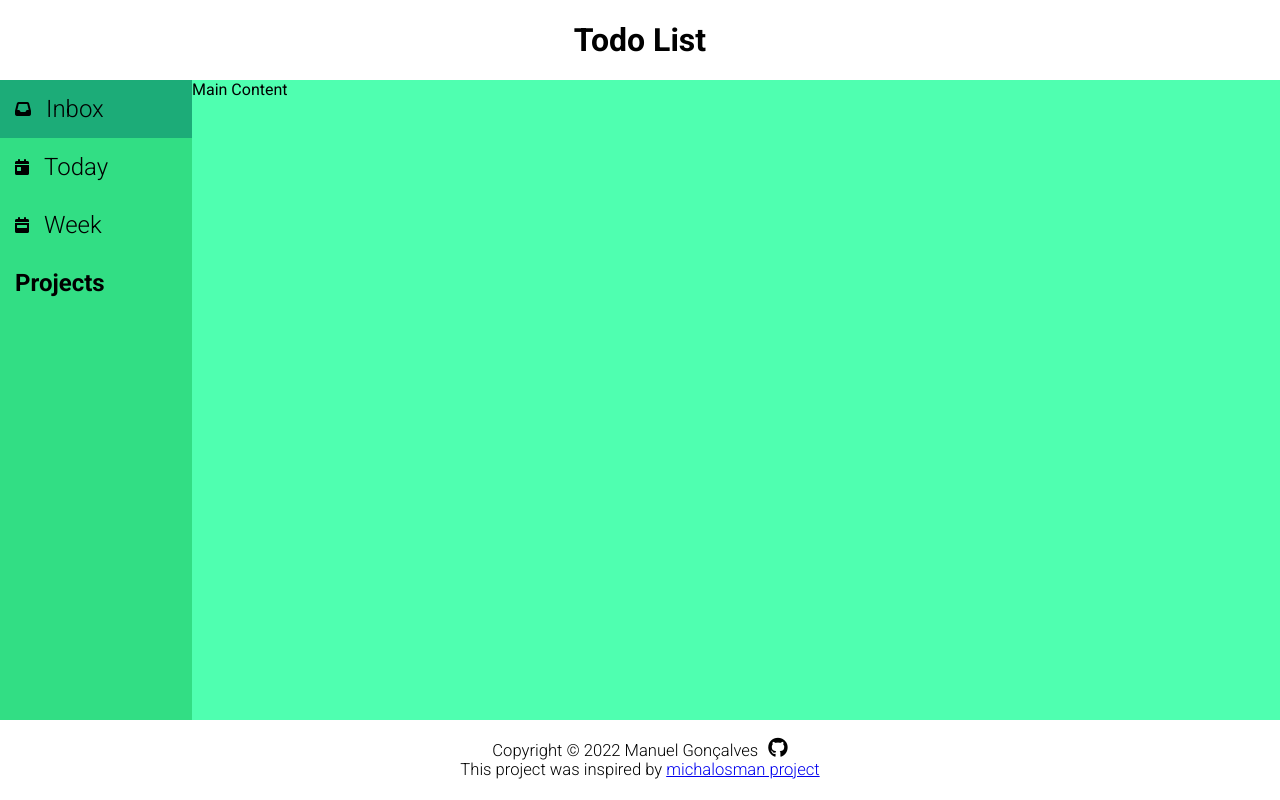
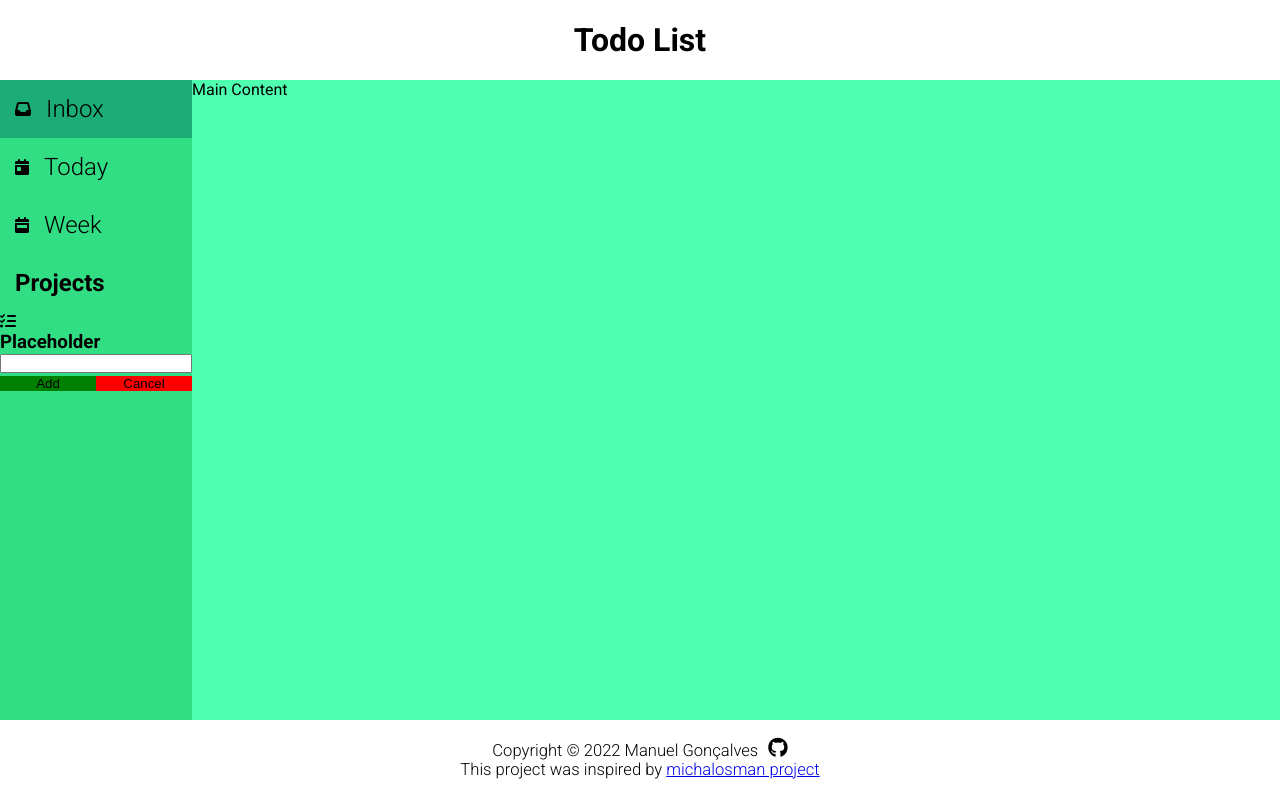
Before and after one commit to MrBowmanXD/todo-list, a Vue app: page / in a window 1280 px wide. Both pictures are taken after a click on the element "Add Project". Built offline with nearby package versions, Linux system fonts and the light colour scheme.

Commit message:
Added created Projects title placeholders

```diff
--- a/index.html
+++ b/index.html
@@ -5,7 +5,7 @@
     <link rel="icon" href="/favicon.ico" />
     <meta name="viewport" content="width=device-width, initial-scale=1.0" />
     <script src="https://kit.fontawesome.com/77bad41380.js" crossorigin="anonymous"></script>
-    <title>Vite App</title>
+    <title>Todo List</title>
   </head>
   <body>
     <div id="app"></div>
--- a/src/components/Main/SidebarMenu/Projects/AddButton.vue
+++ b/src/components/Main/SidebarMenu/Projects/AddButton.vue
@@ -14,5 +14,8 @@ export default {
 </script>
 
 <style scoped>
-
+  button {
+    width: 50%;
+    border: none;
+  }
 </style>
--- a/src/components/Main/SidebarMenu/Projects/AddProjects.vue
+++ b/src/components/Main/SidebarMenu/Projects/AddProjects.vue
@@ -1,4 +1,8 @@
 <template>
+  <div class="CreatedProjectContainer" v-if="NewCreatedProject">
+    <CreatedProject />
+  </div>
+
   <div class="AddProjectContainer container" v-if="!AtivarFormulario" @click="MostrarFormulario">
     <div class="AddProjectIcon">
       <i class="fa-solid fa-plus"></i>
@@ -7,21 +11,26 @@
       {{ title }}
     </h4>
   </div>
-  <Formulario :FormularioAtivo="AtivarFormulario" @clicked="CancelActivated"/>
+  <div class="FormularioContainer" v-if="AtivarFormulario">
+    <Formulario :FormularioAtivo="AtivarFormulario" @clicked="CancelActivated"/>
+  </div>
 </template>
 
 <script>
   import Formulario from './Formulario.vue';
+  import CreatedProject from './CreatedProjects/CreatedProject.vue';
 
 export default {
   name: 'AddProjects',
   components: {
-    Formulario
+    Formulario,
+    CreatedProject
   },
   data () {
     return {
       title: 'Add Project',
       AtivarFormulario: false,
+      NewCreatedProject: true, // set to true in order to style the created project component
     }
   },
   methods: {
--- /dev/null
+++ b/src/components/Main/SidebarMenu/Projects/CreatedProjects/CreatedProject.vue
@@ -0,0 +1,28 @@
+<template>
+  <div class="Container">
+    <div class="IconContainer">
+      <i class="fa-solid fa-list-check"></i>
+    </div>
+    <div class="TitleContainer">
+      <h3>
+        {{ title }}
+      </h3>
+    </div>
+  </div>
+
+</template>
+
+<script>
+export default {
+  name: 'CreatedProject',
+  data () {
+    return {
+      title: 'Placeholder'
+    }
+  }
+}
+</script>
+
+<style scoped>
+
+</style>
--- a/src/components/Main/SidebarMenu/Projects/Formulario.vue
+++ b/src/components/Main/SidebarMenu/Projects/Formulario.vue
@@ -1,11 +1,11 @@
 <template>
-  <form v-if="AtivarFormulario">
+  <form>
     <div class="InputContainer">
       <input type="text" name="projeto" id="add-project">
     </div>
     <div class="ButtonContainer">
-      <AddButton text="Add" @click="AddProject($event)" />
-      <AddButton text="Cancel" @click="CancelProject($event)" />
+      <AddButton class="green" text="Add" @click="AddProject($event)" />
+      <AddButton class="red" text="Cancel" @click="CancelProject($event)" />
     </div>
   </form>
 </template>
@@ -30,6 +30,8 @@ export default {
     AddProject(e) {
       e.preventDefault();
       console.log(document.querySelector('input').value);
+      this.AtivarFormulario = false;
+      this.$emit('clicked', this.AtivarFormulario);
     },
     CancelProject(e) {
       e.preventDefault();
@@ -44,5 +46,13 @@ export default {
 </script>
 
 <style scoped>
-
+  .InputContainer input {
+    width: 100%;
+  }
+  .green {
+    background-color: green;
+  }
+  .red {
+    background-color: red;
+  }
 </style>
```
